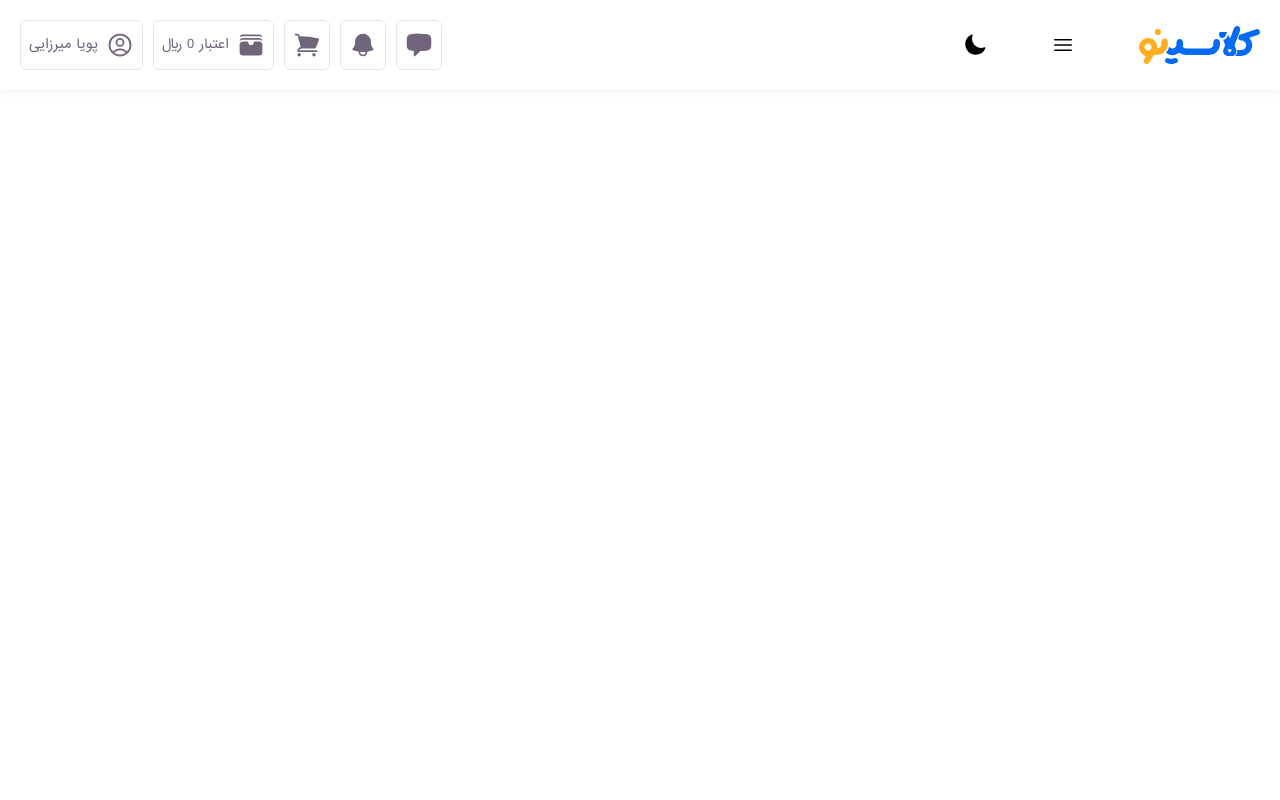
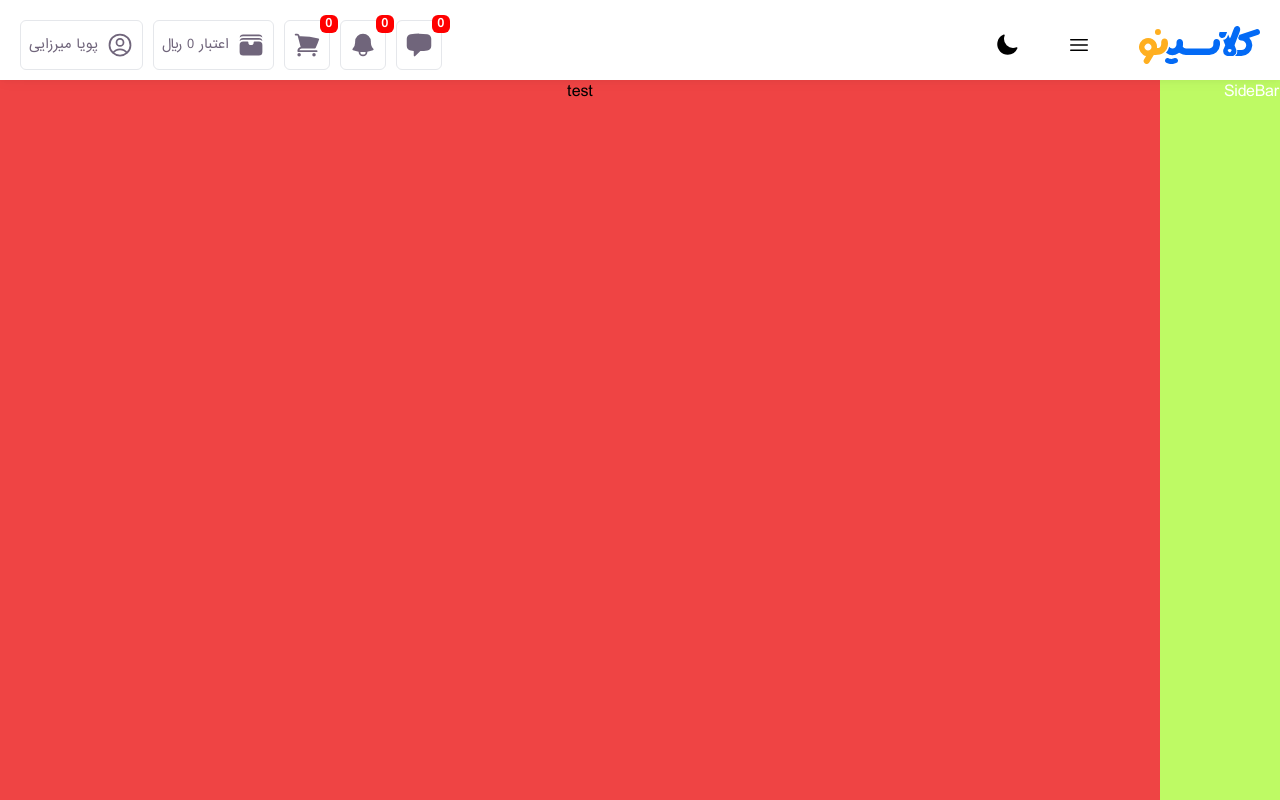
Before and after one commit to pouya-mirzaei/classino, a React (Create React App) app: page /panel in a window 1280 px wide. Shown: the top 800 px of the page. Built offline with nearby package versions, Linux system fonts and the light colour scheme.

Commit message:
implemented the logic of sidebar

```diff
--- a/src/components/panel/header/Header.js
+++ b/src/components/panel/header/Header.js
@@ -2,19 +2,19 @@ import React from 'react';
 import { Link } from 'react-router-dom';
 import HeaderBox from './HeaderBox';
 
-export default function Header() {
+export default function Header({ onOpenSidebar }) {
   return (
     <header className="panel-header">
       {/* header container */}
       <div className="p-2 sm:p-5 flex items-center justify-between flex-wrap h-full">
         {/* right side */}
-        <div className="flex flex-row-reverse md:flex-row items-center gap-5 lg:gap-16">
+        <div className="flex flex-row-reverse md:flex-row items-center gap-5 lg:gap-12">
           <div className="w-[100px] sm:w-auto">
             <Link to="">
               <img src="images/classinoLogo.08df55af.svg" alt="classino logo" />
             </Link>
           </div>
-          <div className="text-black w-6 cursor-pointer">
+          <div className="text-black w-6 cursor-pointer" onClick={onOpenSidebar}>
             <svg>
               <use href="sprite/hero.svg#3-bars"></use>
             </svg>
@@ -27,9 +27,9 @@ export default function Header() {
         </div>
         {/* left side */}
         <div className="flex items-center gap-2.5">
-          <HeaderBox icon="chat-left" />
-          <HeaderBox icon="bell" />
-          <HeaderBox icon="shopping-cart" />
+          <HeaderBox icon="chat-left" badge="0" />
+          <HeaderBox icon="bell" badge="0" />
+          <HeaderBox icon="shopping-cart" badge="0" />
           <HeaderBox icon="wallet" text="اعتبار 0 ریال" breakpoint={{ full: true }} />
           <HeaderBox icon="user-circle" text="پویا میرزایی" breakpoint={{ full: false }} />
         </div>
--- a/src/components/panel/header/HeaderBox.js
+++ b/src/components/panel/header/HeaderBox.js
@@ -1,9 +1,9 @@
 import React from 'react';
 
-export default function HeaderBox({ icon, text, breakpoint }) {
+export default function HeaderBox({ icon, text, breakpoint, badge }) {
   return (
     <div
-      className={`px-2 py-2.5 border rounded-md flex items-center gap-2 text-[#70657b] hover:bg-gray-200 focus:bg-gray-200 hover:text-black focus:text-black transition-all cursor-pointer ${
+      className={`relative px-2 py-2.5 border rounded-md flex items-center gap-2 text-[#70657b] hover:bg-gray-200 focus:bg-gray-200 hover:text-black focus:text-black transition-all cursor-pointer ${
         breakpoint && breakpoint.full && 'hidden sm:flex'
       }`}>
       <div className="w-6 sm:w-7">
@@ -12,6 +12,11 @@ export default function HeaderBox({ icon, text, breakpoint }) {
         </svg>
       </div>
       {text && <div className={`text-[13px] ${breakpoint && !breakpoint.full && 'hidden sm:block'}`}>{text}</div>}
+      {badge && (
+        <span className="absolute top-0 right-0 translate-x-1/2 -translate-y-1/3 w-[18px] h-[18px] bg-[red] text-white flex items-center justify-center rounded-md text-xs font-semibold">
+          {badge}
+        </span>
+      )}
     </div>
   );
 }
--- /dev/null
+++ b/src/components/panel/side-bar/SideBar.js
@@ -0,0 +1,5 @@
+import React from 'react';
+
+export default function SideBar({ isOpen }) {
+  return <div className={`side-bar${!isOpen ? ' hidden' : ''}`}>SideBar</div>;
+}
--- a/src/index.css
+++ b/src/index.css
@@ -20,6 +20,16 @@
   svg {
     aspect-ratio: 1/1;
   }
+  section {
+    margin: 5rem 0;
+  }
+
+  h1 {
+    line-height: 60px !important;
+  }
+}
+
+@layer components {
   .btn-panel {
     @apply border-2 border-primary-1 px-[18px] py-2 rounded-3xl text-primary-1 font-semibold text-[15px] cursor-pointer transition-all;
     box-shadow: 0 2px 5px 0 rgba(0, 0, 0, 0.16), 0 2px 10px 0 rgba(0, 0, 0, 0.12);
@@ -67,14 +77,6 @@
   }
   .mobile-search-close {
     top: -100%;
-  }
-
-  section {
-    margin: 5rem 0;
-  }
-
-  h1 {
-    line-height: 60px !important;
   }
 
   .heading-secondary {
@@ -312,9 +314,20 @@
 
   .panel-header {
     position: sticky;
+    z-index: 50;
     top: 0;
     width: 100%;
+    height: 80px;
     background-color: #fff;
     box-shadow: 0 1px 15px rgba(0, 0, 0, 0.04), 0 1px 6px rgba(0, 0, 0, 0.04);
   }
+
+  .side-bar {
+    background-color: rgb(190, 250, 100);
+    color: #fff;
+    @apply w-[90px] sm:w-[120px] fixed xs:sticky;
+    top: 80px;
+    z-index: 20;
+    height: calc(100vh - 80px);
+  }
 }
--- a/src/pages/panel/Panel.js
+++ b/src/pages/panel/Panel.js
@@ -1,11 +1,29 @@
-import React from 'react';
+import React, { useEffect, useState } from 'react';
 import Header from '../../components/panel/header/Header';
+import SideBar from '../../components/panel/side-bar/SideBar';
 
 export default function Panel() {
+  const [isSidebarOpen, setIsSidebarOpen] = useState(true);
+
+  useEffect(() => {
+    window.innerWidth < 575 && setIsSidebarOpen(false);
+    window.addEventListener('resize', () => {
+      setIsSidebarOpen(false);
+    });
+  }, []);
+
+  const toggleSidebar = () => {
+    setIsSidebarOpen((prev) => !prev);
+  };
+
   return (
     <>
-      <div className="relative min-h-[1000vh]">
-        <Header />
+      <div className="relative">
+        <Header onOpenSidebar={toggleSidebar} />
+        <main className="relative flex">
+          <SideBar isOpen={isSidebarOpen} />
+          <div className="bg-red-500 grow text-center h-[1000px]">test</div>
+        </main>
       </div>
     </>
   );
--- a/tailwind.config.js
+++ b/tailwind.config.js
@@ -7,6 +7,9 @@ module.exports = {
       center: true,
     },
     extend: {
+      screens: {
+        xs: '575px',
+      },
       fontFamily: {
         iranSans: 'IranSans',
       },
```
